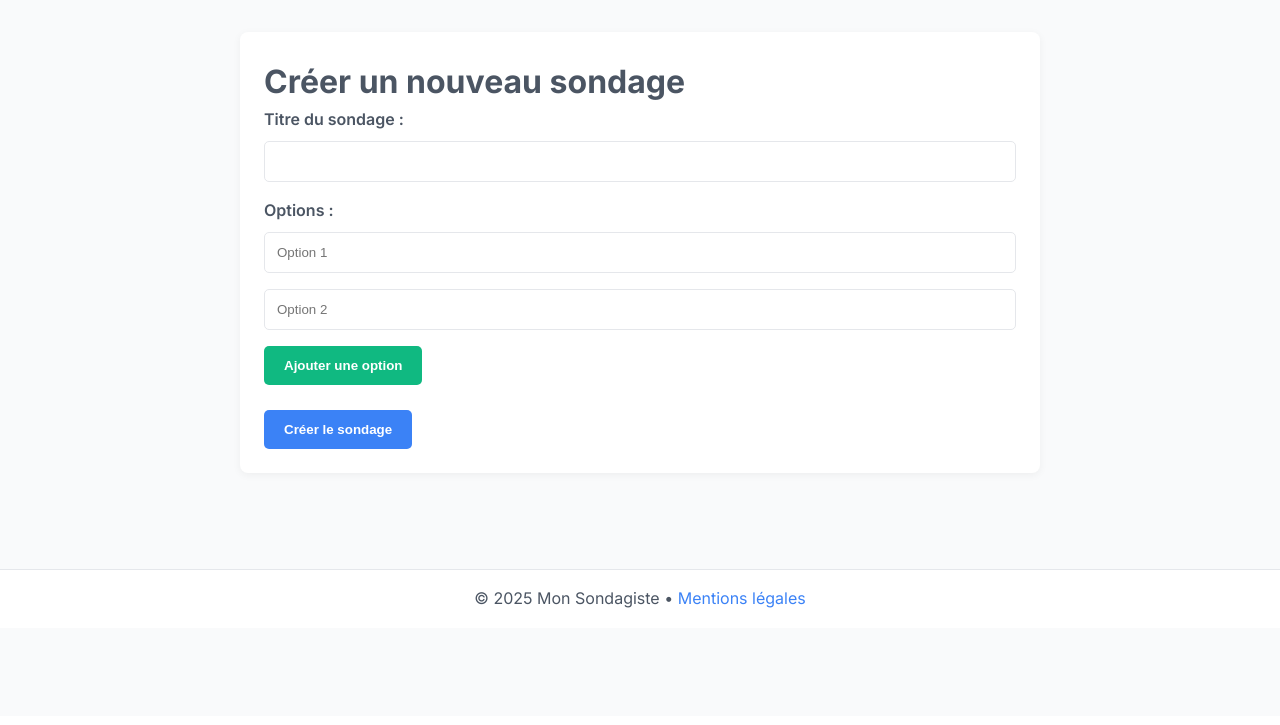
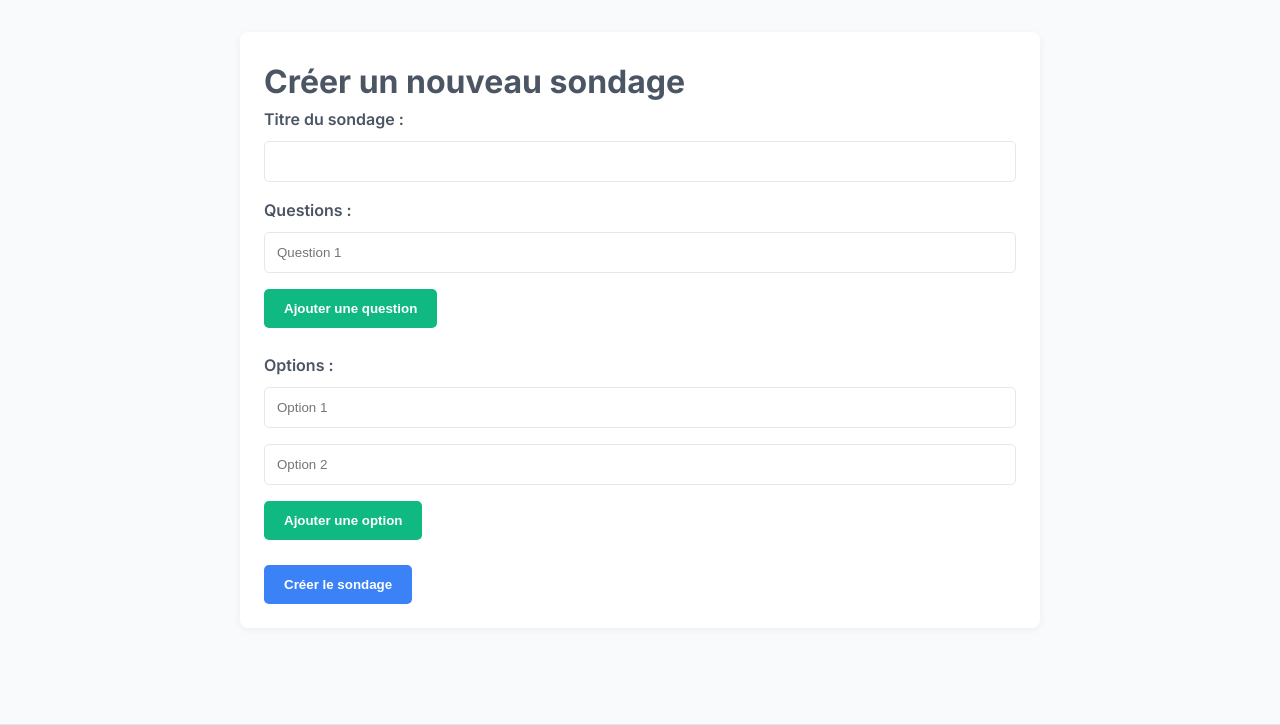
Before and after one commit to ksakho20/site_de_vote_et_de_sondage_en_ligne, a PHP site: page / in a window 1280 px wide. Shown: the part 84-809 px from the top of the page. Before the commit the page ends 692 px from the top, so only its background shows below. Run offline with PHP 8.4, Linux system fonts and the light colour scheme.

Commit message:
Add files via upload

```diff
--- a/index.php
+++ b/index.php
@@ -6,7 +6,7 @@
   <link rel="preconnect" href="https://fonts.googleapis.com">
   <link href="https://fonts.googleapis.com/css2?family=Inter:wght@400;600;700&display=swap" rel="stylesheet">
   <link rel="stylesheet" href="css/style.css">
-  <script src="js/create.js" defer></script>
+  <script src="./js/create.js" defer></script>
 
 </head>
 <body>
@@ -27,6 +27,16 @@
                 <label for="title">Titre du sondage :</label>
                 <input type="text" name="title" id="title" required>
                 </div>
+
+                <div id="questions-container">
+                <label>Questions :</label>
+                <div>
+                    <input type="text" name="questions[]" placeholder="Question 1" required>
+                </div>
+                </div>
+                <button type="button" id="add-question">Ajouter une question</button>
+                <br><br>
+
                 <div id="options-container">
                 <label>Options :</label>
                 <div>
```
